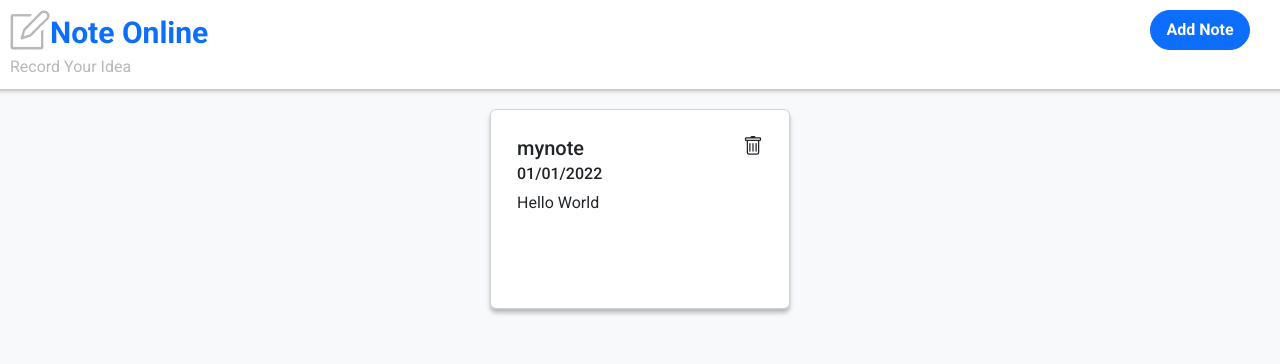
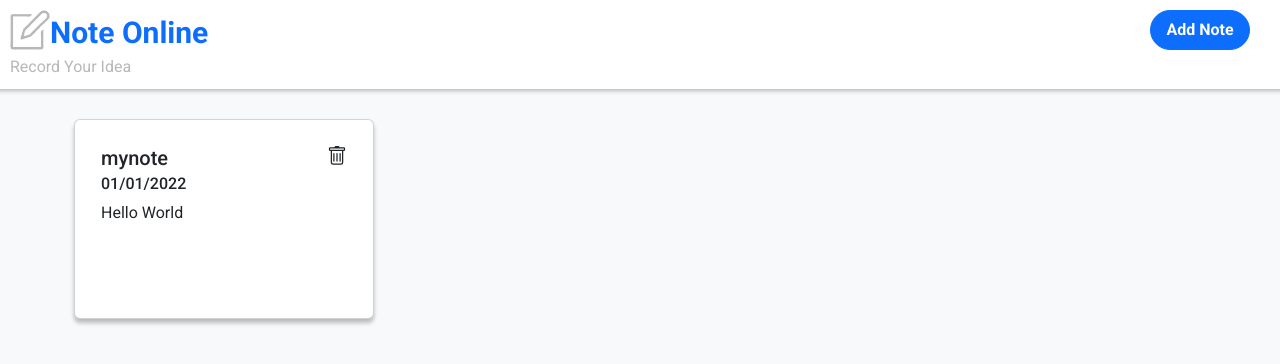
Before and after one commit to qmsiteandy/react-notes-manager, a React (Create React App) app: page / in a window 1280 px wide. Shown: the top 364 px of the page. Built offline with nearby package versions, Linux system fonts and the light colour scheme; data requests are answered from the project's data file.

Commit message:
Style card list

```diff
--- a/src/components/NoteCard/style.module.css
+++ b/src/components/NoteCard/style.module.css
@@ -1,6 +1,7 @@
 .card {
   height: 200px;
   width: 300px;
+  margin: 10px;
   cursor: pointer;
   padding: 10px;
   box-shadow: 0px 4px 4px rgba(0, 0, 0, 0.25);
--- a/src/components/NoteList/NoteList.jsx
+++ b/src/components/NoteList/NoteList.jsx
@@ -8,7 +8,7 @@ export function NoteList() {
   const navigate = useNavigate();
 
   return (
-    <div className={`row justify-content-center ${s.card_list}`}>
+    <div className={`row justify-content-begin ${s.card_list}`}>
       {noteList.map((note) => {
         return (
           <NoteCard
--- a/src/components/NoteList/style.module.css
+++ b/src/components/NoteList/style.module.css
@@ -0,0 +1,4 @@
+.card_list {
+  margin: auto;
+  width: 90vw;
+}
```
